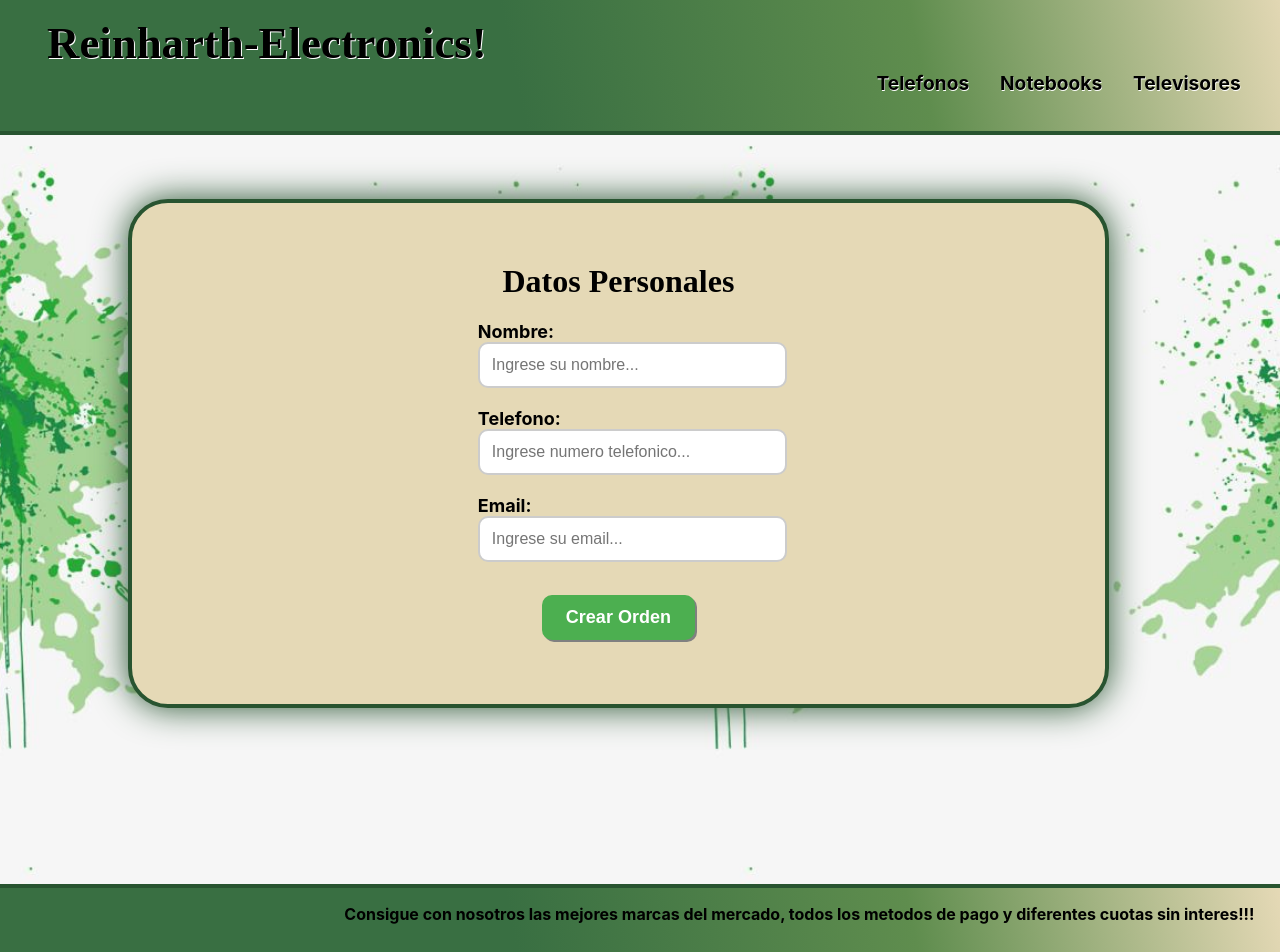
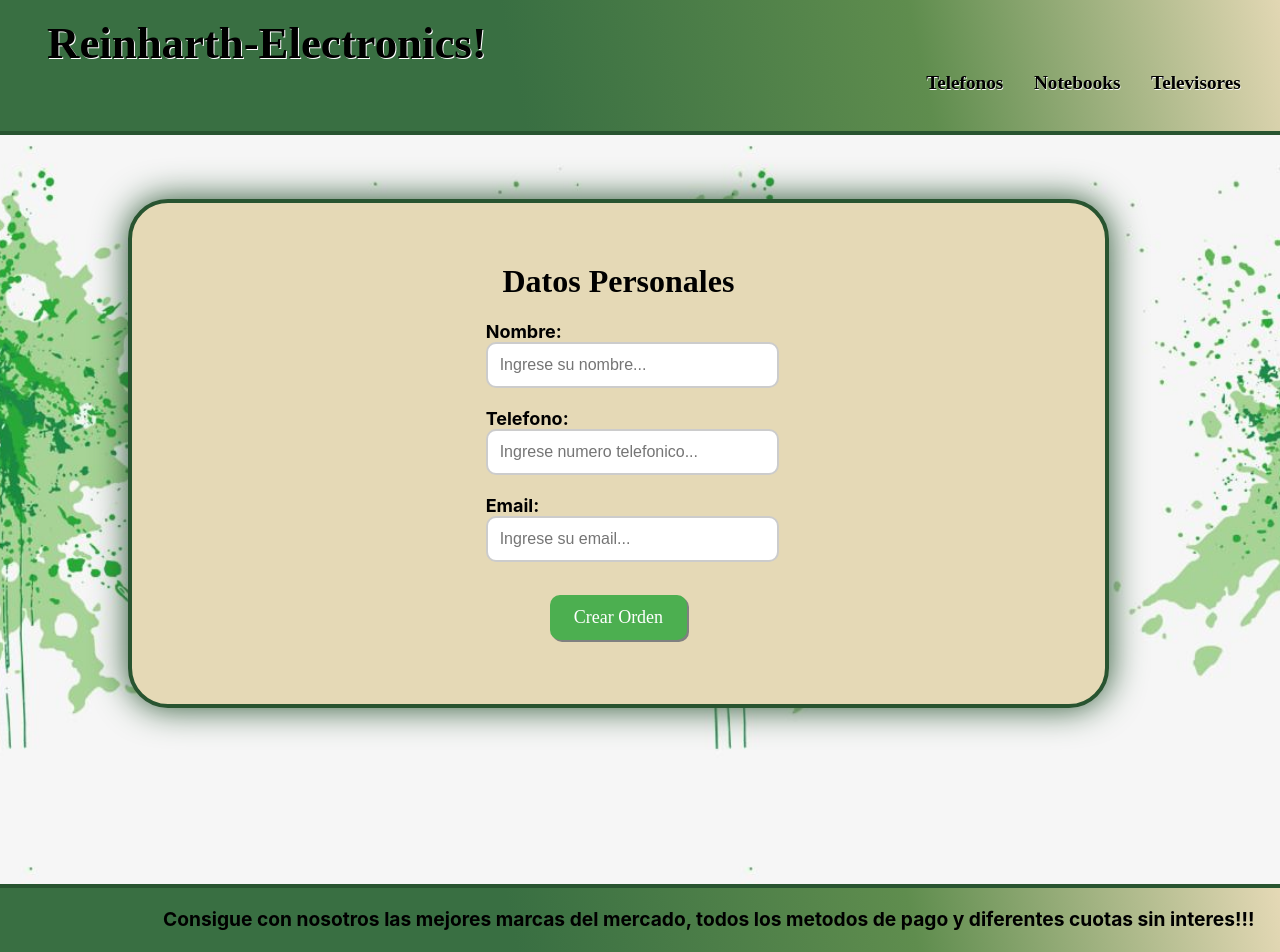
Before and after one commit to ReinharthGarces/ProyectoCoderHouse3, a React (Create React App) app: page /checkout in a window 1280 px wide. Shown: the part 45-997 px from the top of the page. Built offline with nearby package versions, Linux system fonts and the light colour scheme; the HTML template or start-up script is replaced by a standard one.

Commit message:
add del README.md

```diff
--- a/src/App.css
+++ b/src/App.css
@@ -10,3 +10,12 @@ body {
 h1 {
   font-family: 'Lilita One', cursive;
 }
+
+a {
+  font-family: 'Lilita One', cursive;
+  font-size: 1.2rem;
+}
+
+button {
+  font-family: 'Lilita One', cursive;
+}
--- a/src/components/CheckoutForm/CheckoutForm.module.css
+++ b/src/components/CheckoutForm/CheckoutForm.module.css
@@ -30,10 +30,10 @@
   border-radius: 10px;
   cursor: pointer;
   font-size: 18px;
-  font-weight: bold;
   margin: 1vw 5vw;
 }
 
 .crearOrden:hover {
   background-color: #285430;
+  border: 2px solid #4CAF50;
 }
--- a/src/components/Ckeckout/Checkout.js
+++ b/src/components/Ckeckout/Checkout.js
@@ -25,7 +25,6 @@ const Checkout = () =>{
         date: Timestamp.fromDate(new Date())
       }
 
-      console.log(objOrder)
       const batch = writeBatch(db)
 
       const outOfStock = []
--- a/src/components/Footer.js
+++ b/src/components/Footer.js
@@ -9,7 +9,8 @@ function Footer (props) {
       background: "rgb(57,111,66) linear-gradient(78deg, rgba(57,111,66,1) 40%, rgba(95,141,78,1) 71%, rgba(229,217,182,1) 100%)",
       height: "8vh",
       borderTop: "4px solid #285430",
-      marginTop: "22vh"
+      marginTop: "22vh",
+      fontSize: "1.2rem"
     }}>
       <p><strong>Consigue con nosotros las mejores marcas del mercado, todos los metodos de pago y diferentes cuotas sin interes!!!</strong></p>
     </div>
--- a/src/components/Item/Item.module.css
+++ b/src/components/Item/Item.module.css
@@ -30,6 +30,7 @@ section {
   height: 6vh;
   cursor: pointer;
   border: 2px solid #285430;
+  text-shadow: 1px 1px white;
 }
 footer {
   margin-top: 4vh;
--- a/src/components/ItemCount/ItemCount.module.css
+++ b/src/components/ItemCount/ItemCount.module.css
@@ -16,7 +16,7 @@
 }
 
 .number {
-  margin: 2vw;
+  margin: 1.4vw;
 }
 .agregarAlCarrito {
   background-color: #5F8D4E;
@@ -26,4 +26,7 @@
   height: 6vh;
   cursor: pointer;
   border: 2px solid #285430;
+  font-family: 'Lilita One', cursive;
+  font-size: 1rem;
+  text-shadow: 0.5px 0.5px white;
 }
--- a/src/components/ItemDetail/ItemDetail.module.css
+++ b/src/components/ItemDetail/ItemDetail.module.css
@@ -34,4 +34,7 @@
   height: 3vh;
   cursor: pointer;
   border: 2px solid #285430;
+  font-family: 'Lilita One', cursive;
+  font-size: 1.2rem;
+  text-shadow: 1px 1px white;
 }
--- a/src/components/ItemDetailContainer/ItemDetailContainer.js
+++ b/src/components/ItemDetailContainer/ItemDetailContainer.js
@@ -15,7 +15,6 @@ const ItemDetailContainer = ( {greeting} ) => {
     setLoading(true)
 
     const docRef = doc(db, 'products', itemId)
-    console.log(docRef)
 
     getDoc(docRef)
     .then(response => {
--- a/src/components/Navbar/Navbar.module.css
+++ b/src/components/Navbar/Navbar.module.css
@@ -37,10 +37,12 @@ nav ul a{
 nav ul a:hover {
   background-color: rgba(95,141,78,1);
   border: 2px solid #285430;;
+  border-radius: 50px;
 }
 
 .ActiveOption{
   background-color: rgba(95,141,78,1);
   border: 2px solid #285430;
   margin: 5px;
+  border-radius: 50px;
 }
```
Also changed, not shown: 1 other file (tests, documents, lock files or other folders).
